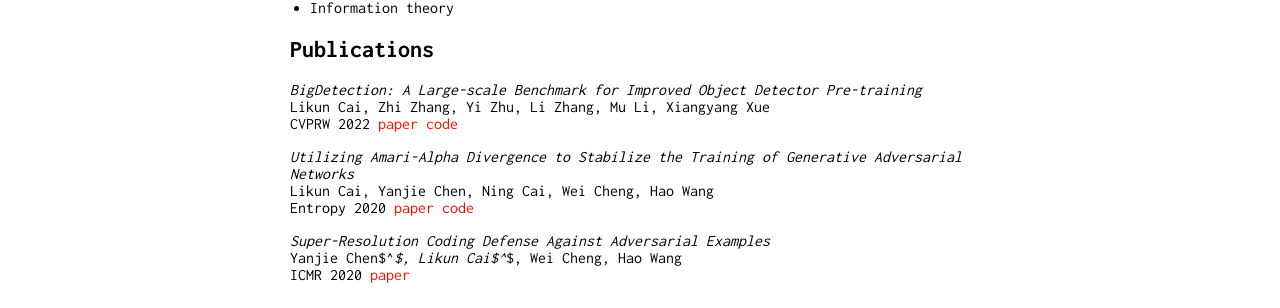
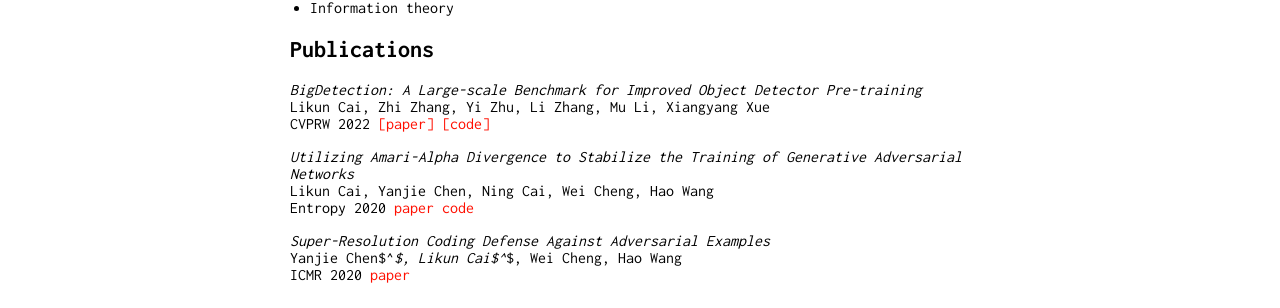
Before and after one commit to cailk/cailk.github.io, a Jekyll site: the page built from index.md, in a window 1280 px wide. Shown: the part 388-696 px from the top of the page. Built offline with Jekyll 4.4.1, drawn with Linux system fonts in a browser that asks for light colours; our own code applies the rules of GitHub Pages for plain Markdown files.

Commit message:
update researcher-theme

```diff
--- a/index.md
+++ b/index.md
@@ -21,7 +21,7 @@
 
 *BigDetection: A Large-scale Benchmark for Improved Object Detector Pre-training* \\
 Likun Cai, Zhi Zhang, Yi Zhu, Li Zhang, Mu Li, Xiangyang Xue \\
-CVPRW 2022 [paper]() [code]()
+CVPRW 2022 [[paper]]() [[code]]()
 
 *Utilizing Amari-Alpha Divergence to Stabilize the Training of Generative Adversarial Networks* \\
 Likun Cai, Yanjie Chen, Ning Cai, Wei Cheng, Hao Wang \\
```
